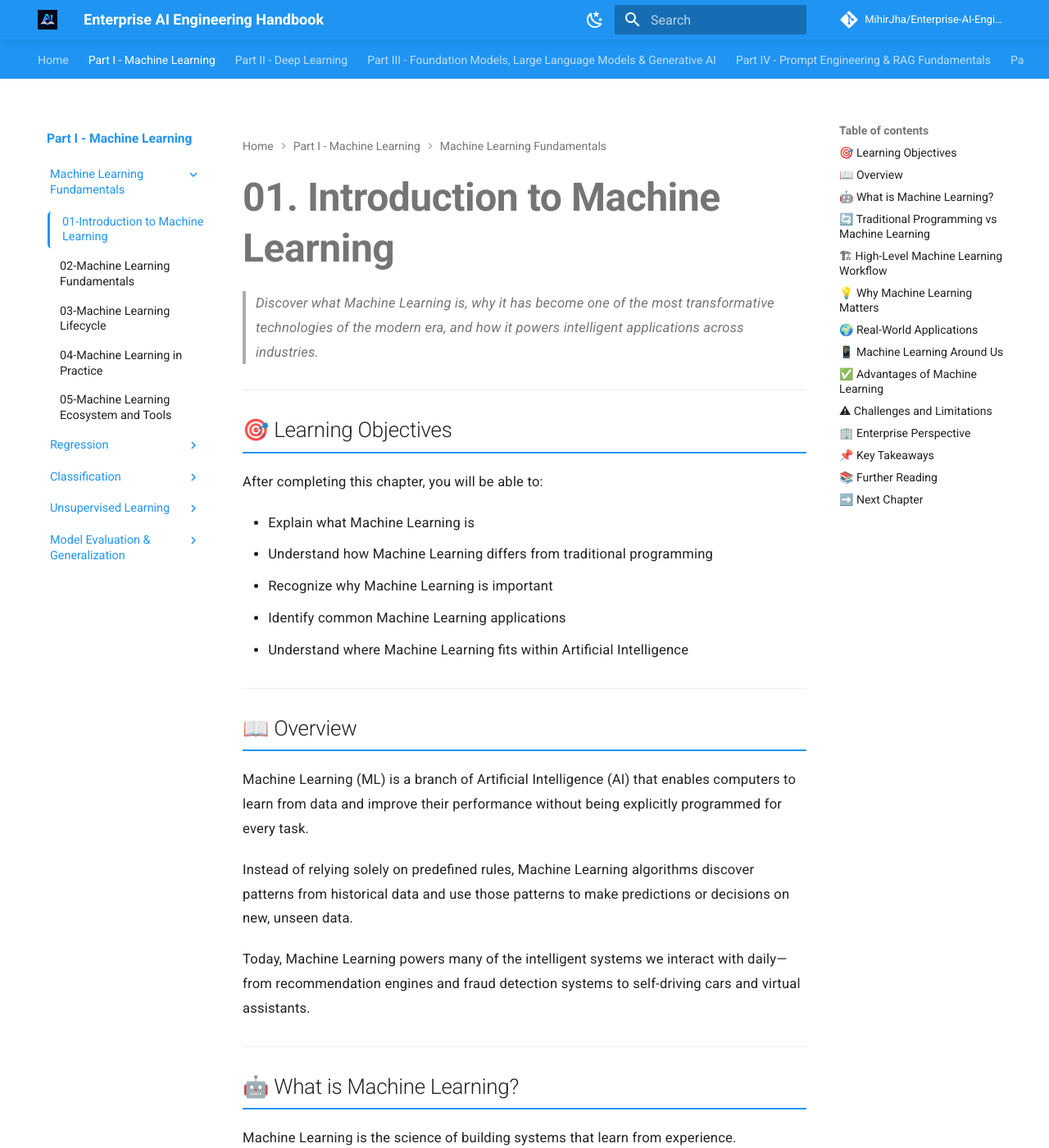
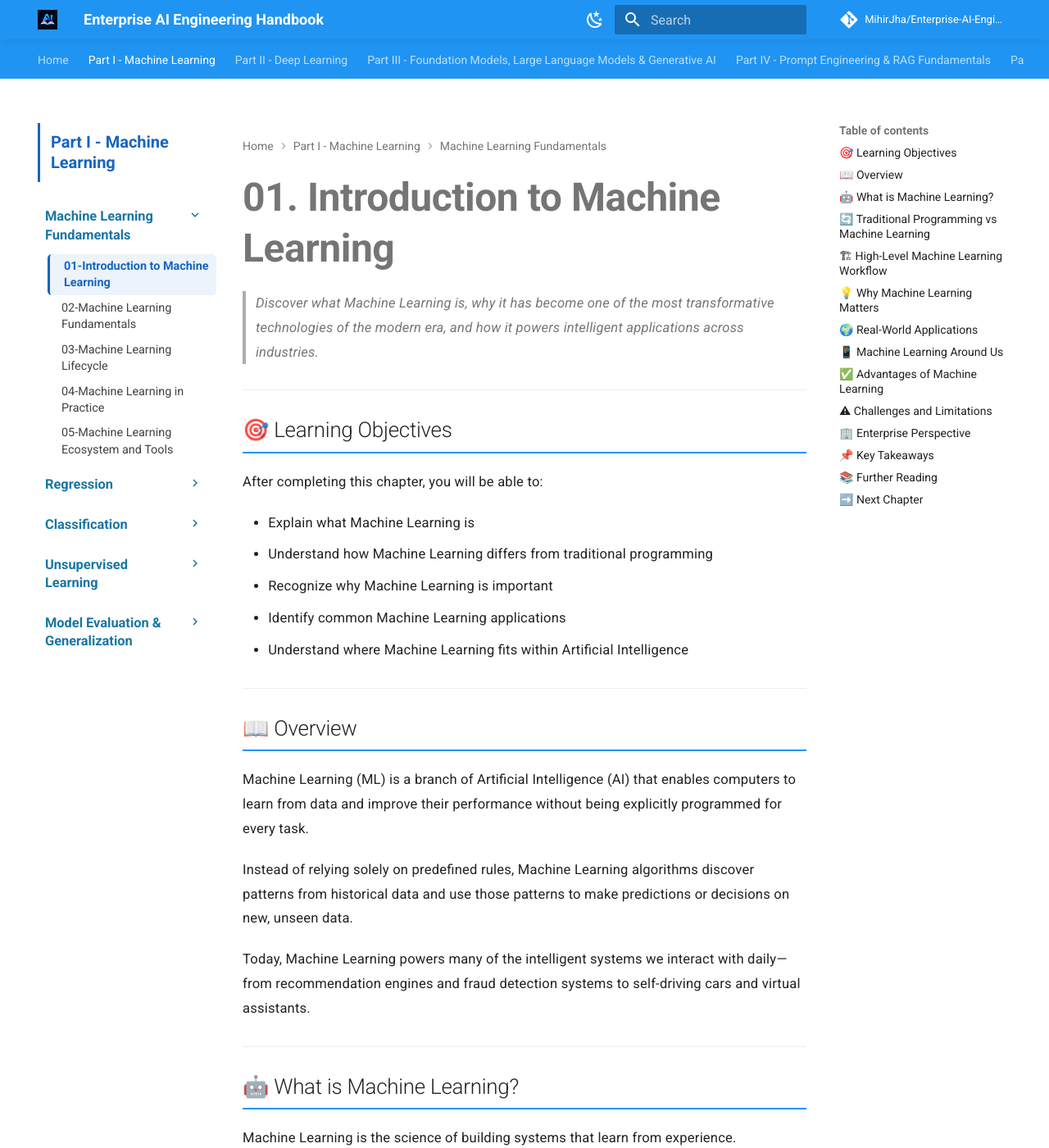
Before and after one commit to MihirKJha/enterprise-ai-engineering-handbook, an MkDocs documentation site: the page built from docs/01-machine-learning/01-introduction-to-machine-learning.md, in a window 1280 px wide and 1400 px high. Shown: the whole window at 82% size. Built offline with MkDocs 1.6.1 and Material for MkDocs 9.7.7, drawn with Linux system fonts in a browser that asks for light colours; comment, search, counter and statistics services are not loaded.

Commit message:
Updated extra.css
Updated extra.css

```diff
--- a/docs/stylesheets/extra.css
+++ b/docs/stylesheets/extra.css
@@ -1,108 +1,196 @@
 /* =========================================================
-   Enterprise AI Engineering Handbook
-   Sidebar Navigation Hierarchy
+   ENTERPRISE AI ENGINEERING HANDBOOK
+   PRIMARY SIDEBAR NAVIGATION HIERARCHY
    ========================================================= */
 
-/* ---------------------------------------------------------
-   SECTION HEADINGS
+
+/* =========================================================
+   LEVEL 1 — PART
    Example:
-   Core Retrieval Engineering
-   Enterprise Retrieval Engineering
-   LlamaIndex Retrieval Engineering
-   --------------------------------------------------------- */
+   Part I - Machine Learning
+   Part II - Deep Learning
+   ========================================================= */
 
-.md-sidebar--primary .md-nav__item--nested > .md-nav__link {
-  font-weight: 700;
-  font-size: 0.78rem;
-  color: var(--md-primary-fg-color);
+.md-sidebar--primary
+.md-nav--primary
+> .md-nav__list
+> .md-nav__item
+> .md-nav__link {
 
-  margin-top: 0.45rem;
-  margin-bottom: 0.15rem;
+  font-size: 1rem;
+  font-weight: 800;
+  line-height: 1.25;
 
-  padding: 0.45rem 0.55rem;
+  color: #1565c0;
 
-  border-radius: 0.35rem;
+  padding: 0.55rem 0.65rem;
+
+  margin-bottom: 0.8rem;
+
+  border-left: 3px solid #1565c0;
+
+  border-radius: 0 0.35rem 0.35rem 0;
+
 }
 
 
-/* ---------------------------------------------------------
-   SECTION HOVER
-   --------------------------------------------------------- */
+/* Part hover */
 
-.md-sidebar--primary .md-nav__item--nested > .md-nav__link:hover {
-  background-color: var(--md-default-fg-color--lightest);
+.md-sidebar--primary
+.md-nav--primary
+> .md-nav__list
+> .md-nav__item
+> .md-nav__link:hover {
+
+  background-color: rgba(21, 101, 192, 0.08);
+
 }
 
 
-/* ---------------------------------------------------------
-   CHAPTER LINKS
-   --------------------------------------------------------- */
+/* =========================================================
+   LEVEL 2 — SECTION
+   Example:
+   Machine Learning Fundamentals
+   Regression
+   Classification
+   ========================================================= */
 
 .md-sidebar--primary
-.md-nav__item--nested
-.md-nav__item
+.md-nav--primary
+> .md-nav__list
+> .md-nav__item
+> .md-nav
+> .md-nav__list
+> .md-nav__item
+> .md-nav__link {
+
+  font-size: 0.82rem;
+  font-weight: 700;
+  line-height: 1.35;
+
+  color: #1976a3;
+
+  padding: 0.42rem 0.45rem;
+
+  margin-top: 0.35rem;
+  margin-bottom: 0.15rem;
+
+  border-radius: 0.3rem;
+
+}
+
+
+/* Section hover */
+
+.md-sidebar--primary
+.md-nav--primary
+> .md-nav__list
+> .md-nav__item
+> .md-nav
+> .md-nav__list
+> .md-nav__item
+> .md-nav__link:hover {
+
+  background-color: rgba(25, 118, 163, 0.08);
+
+}
+
+
+/* =========================================================
+   LEVEL 3 — CHAPTER
+   Example:
+   01-Introduction to Machine Learning
+   02-Linear Regression
+   ========================================================= */
+
+.md-sidebar--primary
+.md-nav--primary
+> .md-nav__list
+> .md-nav__item
+> .md-nav
+> .md-nav__list
+> .md-nav__item
+> .md-nav
+> .md-nav__list
+> .md-nav__item
 > .md-nav__link {
 
   font-size: 0.72rem;
-  font-weight: 400;
+  font-weight: 450;
+  line-height: 1.4;
 
-  padding-top: 0.20rem;
-  padding-bottom: 0.20rem;
-  padding-left: 0.75rem;
+  color: #424242;
+
+  padding: 0.24rem 0.45rem 0.24rem 0.85rem;
+
+  margin: 0.05rem 0;
 
   border-radius: 0.25rem;
+
 }
 
 
-/* ---------------------------------------------------------
-   CHAPTER HOVER
-   --------------------------------------------------------- */
+/* Chapter hover */
 
 .md-sidebar--primary
-.md-nav__item--nested
-.md-nav__item
+.md-nav--primary
+> .md-nav__list
+> .md-nav__item
+> .md-nav
+> .md-nav__list
+> .md-nav__item
+> .md-nav
+> .md-nav__list
+> .md-nav__item
 > .md-nav__link:hover {
 
-  background-color: var(--md-default-fg-color--lightest);
+  color: #1565c0;
+
+  background-color: rgba(21, 101, 192, 0.06);
+
 }
 
 
-/* ---------------------------------------------------------
+/* =========================================================
    ACTIVE CHAPTER
-   --------------------------------------------------------- */
+   ========================================================= */
 
 .md-sidebar--primary
 .md-nav__link--active {
 
-  font-weight: 600;
+  color: #1565c0 !important;
 
-  background-color: var(--md-primary-fg-color--lightest);
+  font-weight: 650 !important;
 
-  border-left: 3px solid var(--md-primary-fg-color);
+  background-color: rgba(21, 101, 192, 0.08);
 
-  padding-left: calc(0.75rem - 3px);
+  border-left: 3px solid #1565c0;
+
 }
 
 
-/* ---------------------------------------------------------
-   SECTION EXPAND/COLLAPSE ICON
-   --------------------------------------------------------- */
+/* =========================================================
+   EXPAND / COLLAPSE ICONS
+   ========================================================= */
 
 .md-sidebar--primary
 .md-nav__item--nested
 > .md-nav__link
 .md-nav__icon {
 
-  color: var(--md-primary-fg-color);
+  color: #1976a3;
+
 }
 
 
-/* ---------------------------------------------------------
-   SPACING BETWEEN SECTIONS
-   --------------------------------------------------------- */
+/* =========================================================
+   SECTION SPACING
+   ========================================================= */
 
 .md-sidebar--primary
+.md-nav--primary
 .md-nav__item--nested {
 
-  margin-bottom: 0.35rem;
+  margin-bottom: 0.2rem;
+
 }
```
